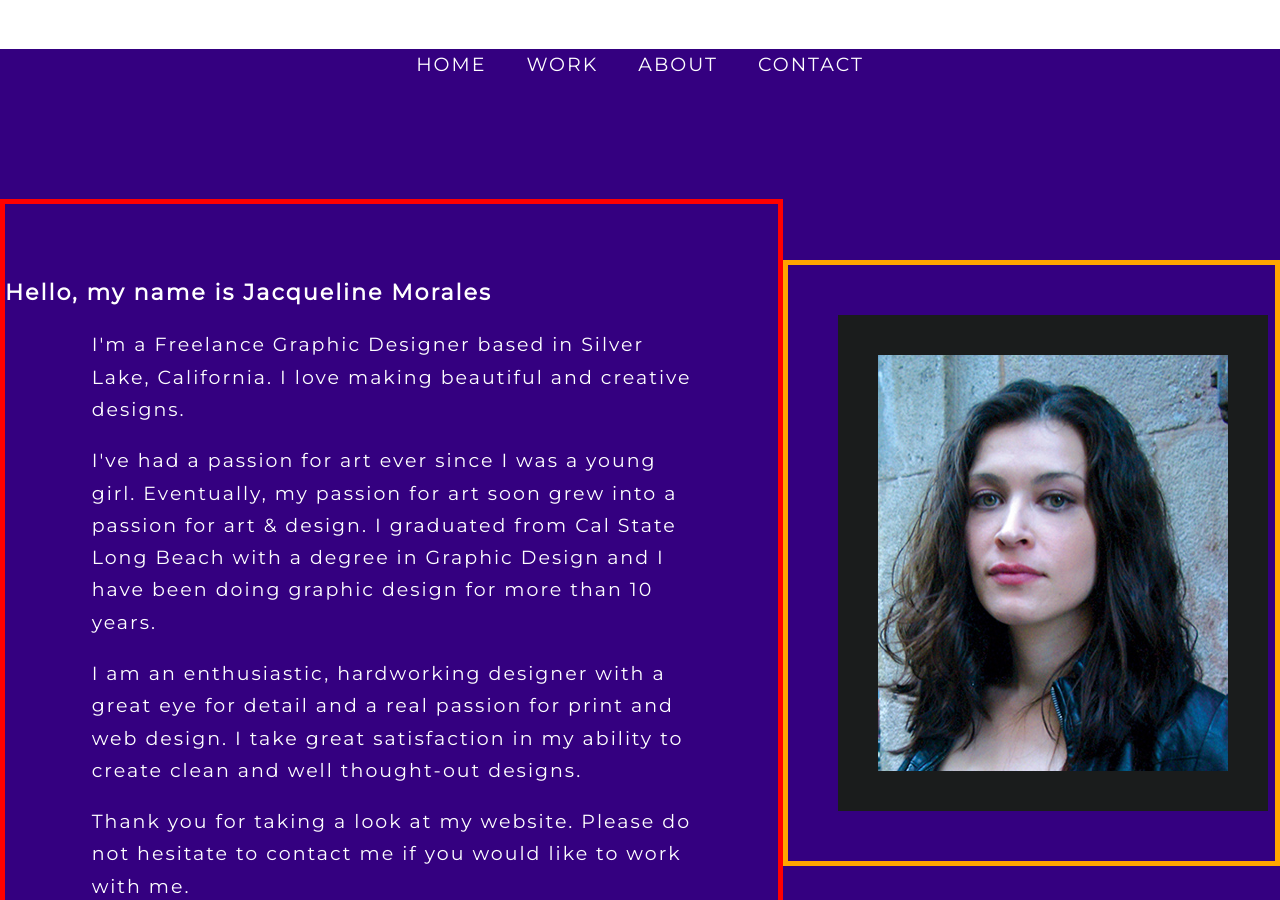
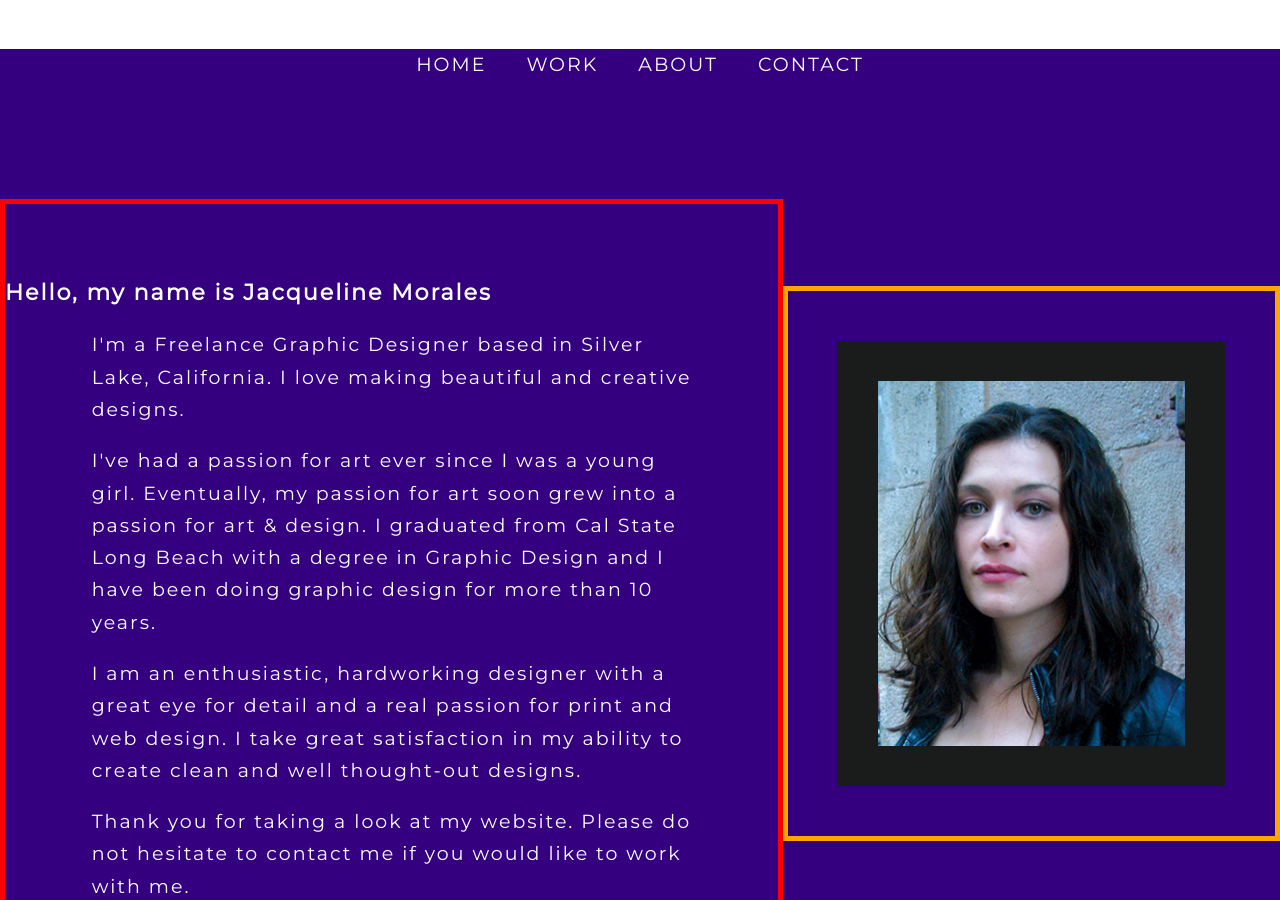
Before and after one commit to zeny11-11/jmorales, a Jekyll site: the page built from index.html, in a window 1280 px wide and 900 px high, scrolled down 4226 px. Built offline with Jekyll 4.4.1, drawn with Linux system fonts in a browser that asks for light colours; nearby versions of some CDN libraries; some web fonts are replaced; Markdown is read by kramdown in place of the engine named in the settings.

Commit message:
Update index.html

```diff
--- a/index.html
+++ b/index.html
@@ -387,7 +387,7 @@
 </div>
 
 <div class="about_div2">
-	<div class="image_wrapper"><img src="http://www.jacqueline-morales.com/images/jm.jpg" class="me" /></div>
+	<img src="http://www.jacqueline-morales.com/images/jm.jpg" class="me" />
 </div>
 
 </section>
```
